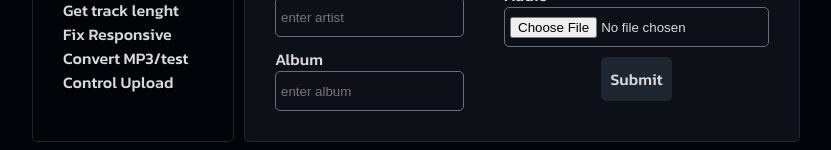
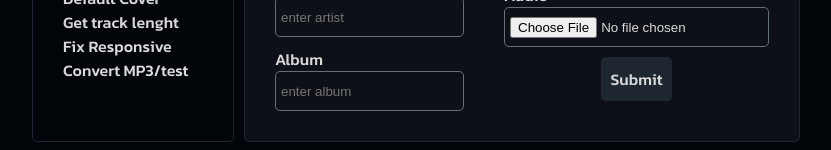
Before and after one commit to lotusbleudev/mewsic, a React (Vite) app in the folder client/: page / in a window 1280 px wide. Shown: the part 280-430 px from the top of the page, without its empty margins (224-1055 px from the left). Built offline with nearby package versions, Linux system fonts and the light colour scheme; no server answers; sample sign-in values are in the browser's storage.

Commit message:
Revert "404page & track.duration"
This reverts commit 427c9ef8f83ac655c82309b6105c831a9a1498c0.

```diff
--- a/client/src/components/News.jsx
+++ b/client/src/components/News.jsx
@@ -12,7 +12,6 @@ function News() {
         <p>Get track lenght</p>
         <p>Fix Responsive</p>
         <p>Convert MP3/test</p>
-        <p>Control Upload</p>
       </div>
     </article>
   );
```
